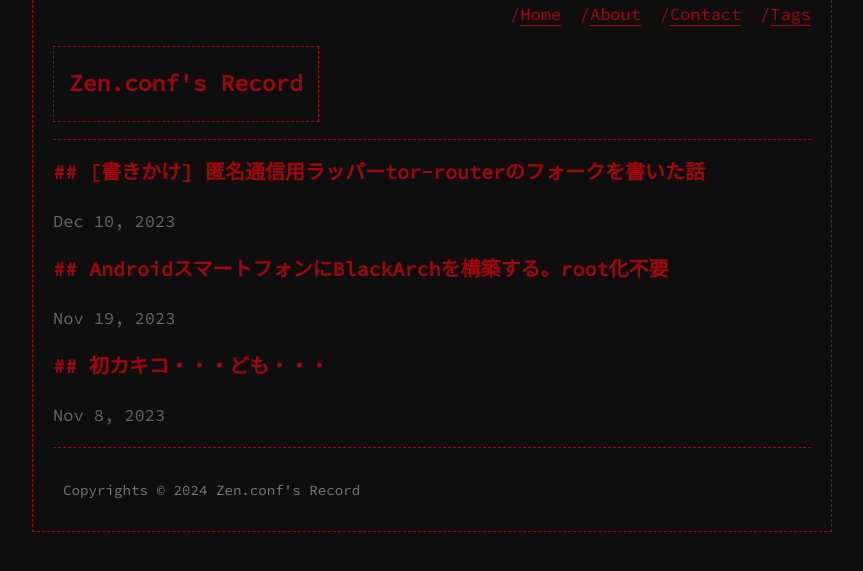
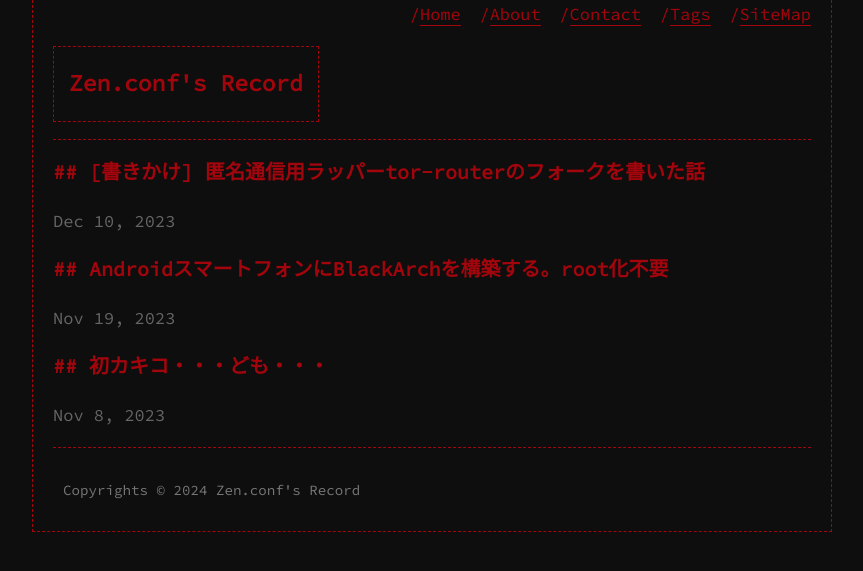
Before and after one commit to Extr3m4R4710/zen-conf-record, a Jekyll site: the page built from index.html, in a window 1280 px wide. Shown: the top 571 px of the page, without its empty margins (208-1071 px from the left). Built offline with Jekyll 4.4.1, drawn with Linux system fonts in a browser that asks for light colours.

Commit message:
SiteMap追加

```diff
--- a/_layouts/default.html
+++ b/_layouts/default.html
@@ -19,6 +19,7 @@ layout: compress
             <li><a href="{{site.baseurl}}/about">About</a></li>
             <li><a href="{{site.baseurl}}/contact">Contact</a></li>
             <li><a href="{{site.baseurl}}/tags">Tags</a></li>
+            <li><a href="{{site.baseurl}}/sitemap">SiteMap</a></li>
         </ul>
     </nav>
     <a class="title-a" href="{{site.baseurl}}/"><h1 class="title">{{site.title}}</h1></a>
```
